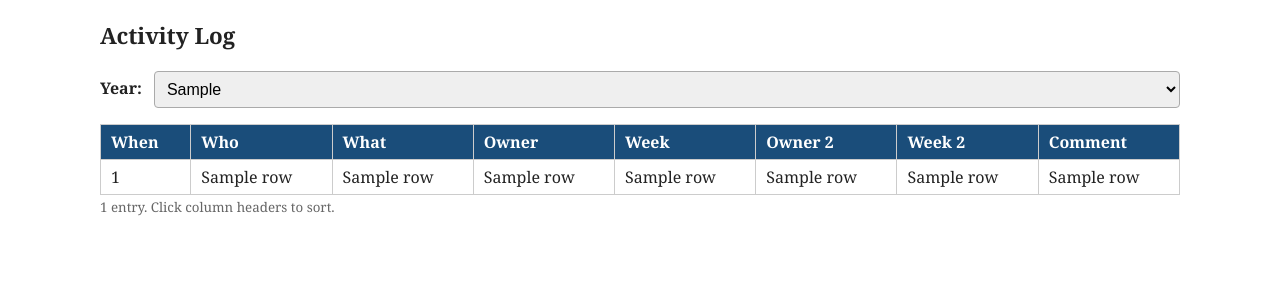
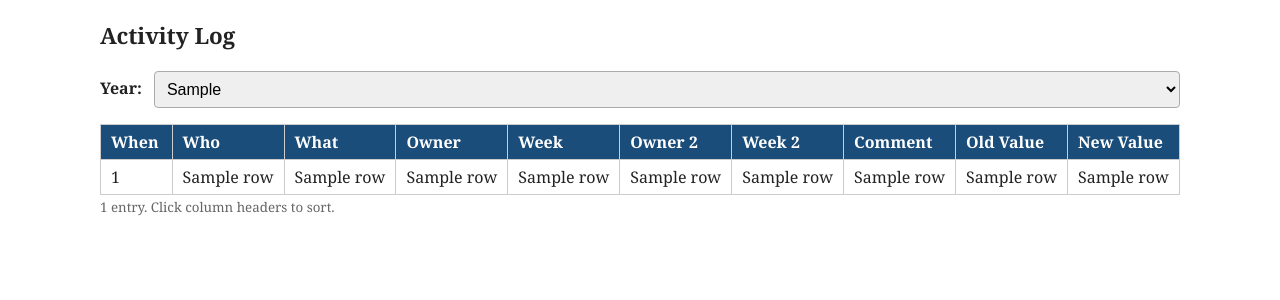
Before and after one commit to lkamons2/69hawn, a Flask app: template snowbound/templates/activity.html in a window 1280 px wide. Shown: the part 50-350 px from the top of the page. Run offline with Flask 3, Linux system fonts and the light colour scheme; the template is opened without the code that fills it: most values are stand-ins (such as "Sample title", 1, 10 or a date in 2020).

Commit message:
Add Old Value / New Value columns to Activity Log
Co-Authored-By: Claude Opus 4.6 (1M context) <noreply@anthropic.com>

```diff
--- a/snowbound/routes/calendar.py
+++ b/snowbound/routes/calendar.py
@@ -180,7 +180,7 @@ def activity():
     rows = db.session.execute(
         text(
             "SELECT timestamp, email, trade_type, owner1, owner1_week, "
-            "owner2, owner2_week, comment "
+            "owner2, owner2_week, comment, result1, result2 "
             "FROM audit WHERE timestamp LIKE :pattern "
             "ORDER BY timestamp DESC"
         ),
--- a/snowbound/templates/activity.html
+++ b/snowbound/templates/activity.html
@@ -26,6 +26,8 @@
         <th data-col="5" onclick="sortTable(event, 5)" style="cursor:pointer;white-space:nowrap;">Owner 2 <span class="sort-badge" id="badge-5"></span></th>
         <th data-col="6" onclick="sortTable(event, 6)" style="cursor:pointer;white-space:nowrap;">Week 2 <span class="sort-badge" id="badge-6"></span></th>
         <th data-col="7" onclick="sortTable(event, 7)" style="cursor:pointer;white-space:nowrap;">Comment <span class="sort-badge" id="badge-7"></span></th>
+        <th data-col="8" onclick="sortTable(event, 8)" style="cursor:pointer;white-space:nowrap;">Old Value <span class="sort-badge" id="badge-8"></span></th>
+        <th data-col="9" onclick="sortTable(event, 9)" style="cursor:pointer;white-space:nowrap;">New Value <span class="sort-badge" id="badge-9"></span></th>
       </tr>
     </thead>
     <tbody id="activityBody">
@@ -39,6 +41,8 @@
         <td>{{ row[5] or '' }}</td>
         <td>{{ row[6] or '' }}</td>
         <td>{{ row[7] or '' }}</td>
+        <td>{{ row[8] or '' }}</td>
+        <td>{{ row[9] or '' }}</td>
       </tr>
       {% endfor %}
     </tbody>
```
